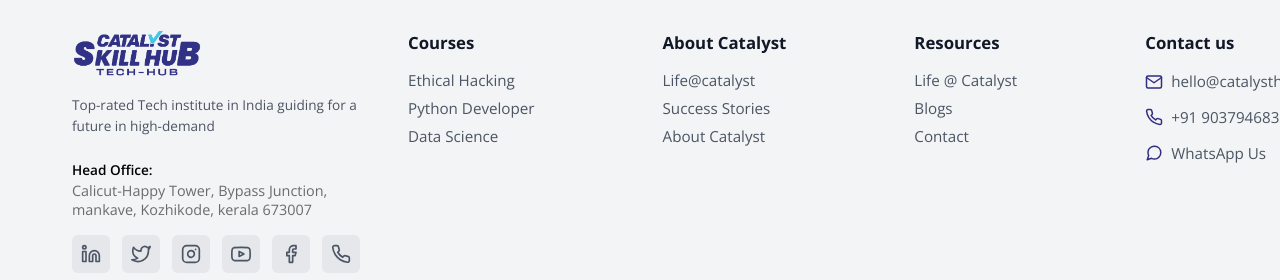
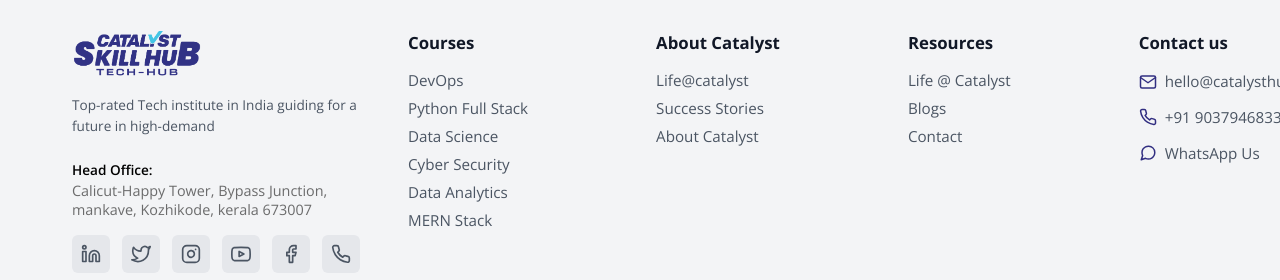
Before and after one commit to nishad-mt/Catalyst_Skill_hub, a React (Vite) app in the folder client/: page / in a window 1280 px wide. Shown: the part 9659-9939 px from the top of the page. Built offline with nearby package versions, Linux system fonts and the light colour scheme; no server answers; the HTML template or start-up script is replaced by a standard one.

Commit message:
Added all courses in footer

```diff
--- a/client/src/components/CourseCard/CourseCard.jsx
+++ b/client/src/components/CourseCard/CourseCard.jsx
@@ -1,4 +1,4 @@
-// src/components/CourseCard/CourseCard.jsx
+import { useState } from 'react';
 import styles from './CourseCard.module.css';
 
 /**
@@ -16,6 +16,7 @@
  * }
  */
 export default function CourseCard({ course, navigate }) {
+  const [isExpanded, setIsExpanded] = useState(false);
 
   return (
     <a
@@ -50,10 +51,36 @@
         {/* Description */}
         <p className={styles.desc}>
           {course.desc && course.desc.length > 120 ? (
-            <>
-              {course.desc.slice(0, 117)}...
-              <span className={styles.readMore}>Read More</span>
-            </>
+            isExpanded ? (
+              <>
+                {course.desc}
+                <span
+                  className={styles.readMore}
+                  onClick={(e) => {
+                    e.preventDefault();
+                    e.stopPropagation();
+                    setIsExpanded(false);
+                  }}
+                  style={{ marginLeft: '5px', display: 'inline-block' }}
+                >
+                  Read Less
+                </span>
+              </>
+            ) : (
+              <>
+                {course.desc.slice(0, 117)}...
+                <span
+                  className={styles.readMore}
+                  onClick={(e) => {
+                    e.preventDefault();
+                    e.stopPropagation();
+                    setIsExpanded(true);
+                  }}
+                >
+                  Read More
+                </span>
+              </>
+            )
           ) : (
             course.desc
           )}
--- a/client/src/sections/Footer/Footer.jsx
+++ b/client/src/sections/Footer/Footer.jsx
@@ -2,6 +2,7 @@
 import React from 'react';
 import styles from './Footer.module.css';
 import logo from '../../assets/techhub.png';
+import { courses } from '../../data/siteData';
 
 
 export default function Footer({ navigate }) {
@@ -75,9 +76,17 @@
             <div className={styles.col}>
               <h4 className={styles.colTitle}>Courses</h4>
               <ul className={styles.colLinks}>
-                <li><a href="/course/ethical-hacking" className={styles.colLink} onClick={(e) => { e.preventDefault(); navigate('/course/ethical-hacking'); }}>Ethical Hacking</a></li>
-                <li><a href="/course/python-programming" className={styles.colLink} onClick={(e) => { e.preventDefault(); navigate('/course/python-programming'); }}>Python Developer</a></li>
-                <li><a href="/course/data-science-ai" className={styles.colLink} onClick={(e) => { e.preventDefault(); navigate('/course/data-science-ai'); }}>Data Science</a></li>
+                {courses.map(course => (
+                  <li key={course.slug}>
+                    <a
+                      href={`/course/${course.slug}`}
+                      className={styles.colLink}
+                      onClick={(e) => { e.preventDefault(); navigate(`/course/${course.slug}`); }}
+                    >
+                      {course.title}
+                    </a>
+                  </li>
+                ))}
               </ul>
             </div>
 
```
